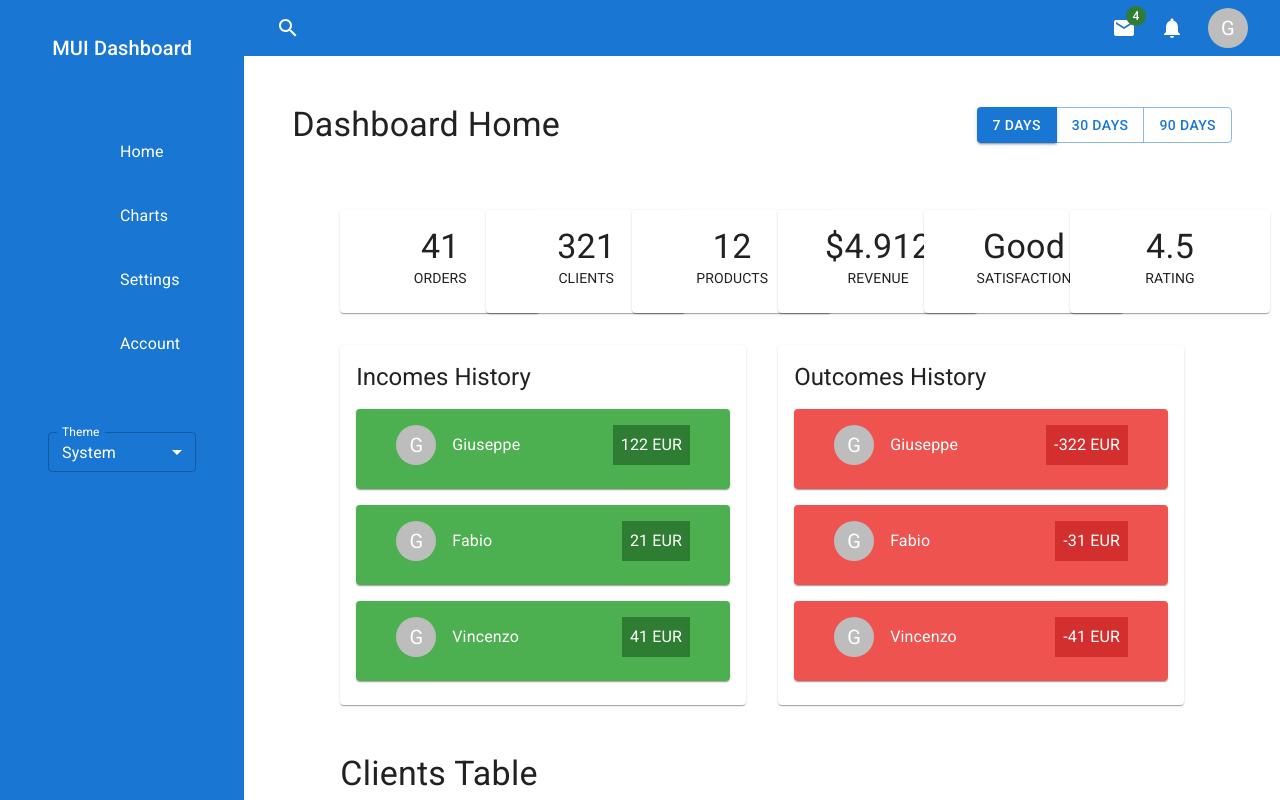
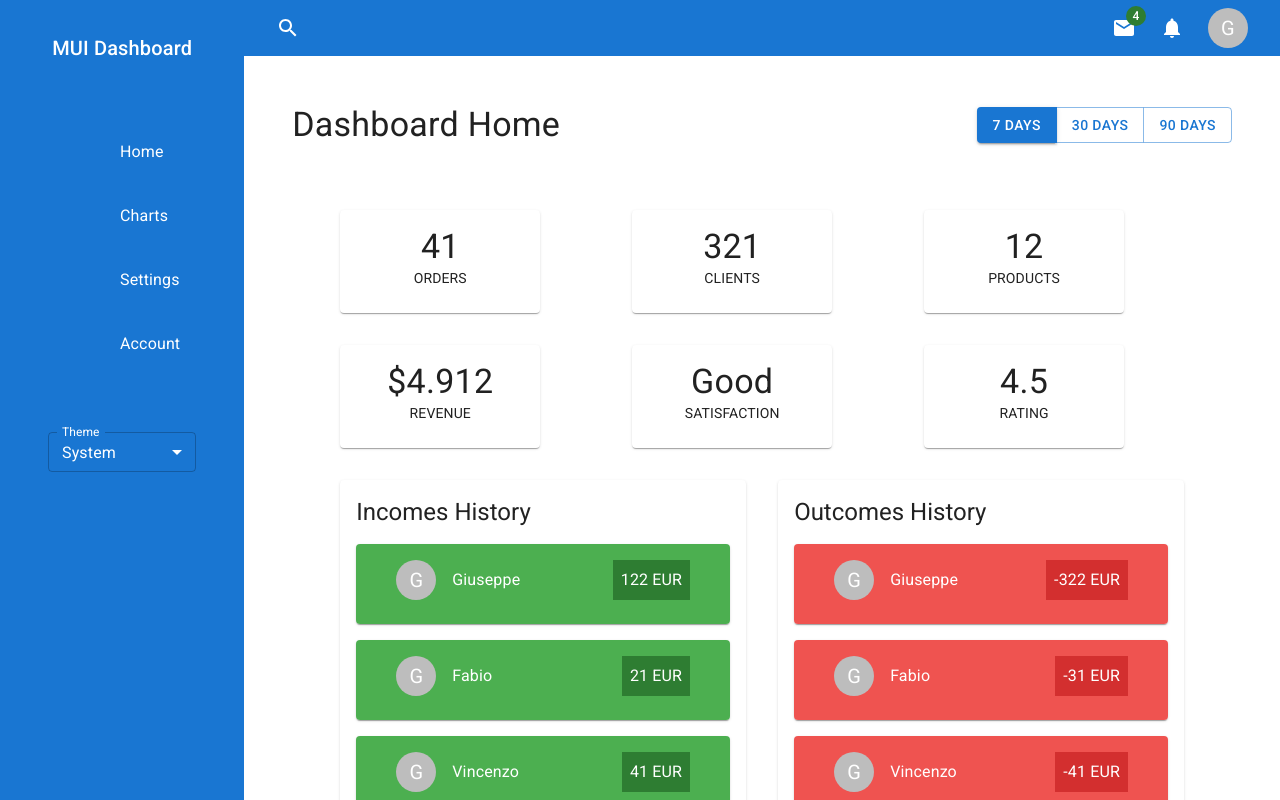
Before and after one commit to giuseppe2305/mui-dashboard, a React (Vite) app: page / in a window 1280 px wide. Built offline with nearby package versions, Linux system fonts and the light colour scheme; some icons are missing.

Commit message:
Implemented responsive design for Statistic Cards.

```diff
--- a/src/components/ClientsTable.tsx
+++ b/src/components/ClientsTable.tsx
@@ -72,7 +72,7 @@ function ClientsTable() {
           <Pagination
             sx={{
               "& .MuiPaginationItem-root": {
-                color: "primary.contrastText", // normal text color
+                color: "primary.contrastText",
               },
             }}
             color="primary"
--- a/src/components/Home.tsx
+++ b/src/components/Home.tsx
@@ -18,7 +18,7 @@ function Home() {
         <Typography variant="h4">Dashboard Home</Typography>
         <TimeRangeSelector />
       </Box>
-      <Grid container spacing={4} sx={{ pt: 2, pb: 8, px: 12 }}>
+      <Grid container spacing={4} sx={{ pt: 2, pb: 8, px: 12, justifyContent: "center" }}>
         <StatisticsContainer statisticsData={statistics} />
         <TransactionsContainer transactions={incomes} label="Incomes History" />
         <TransactionsContainer transactions={outcomes} label="Outcomes History" />
--- a/src/components/StatisticsContainer.tsx
+++ b/src/components/StatisticsContainer.tsx
@@ -10,7 +10,7 @@ function StatisticsContainer({ statisticsData }: Props) {
   return (
     <>
       {statisticsData.map((el) => (
-        <Grid key={el.id} size={2}>
+        <Grid key={el.id} size={{ lg: 4, xl: 2 }}>
           <StatisticCard data={el} />
         </Grid>
       ))}
```
